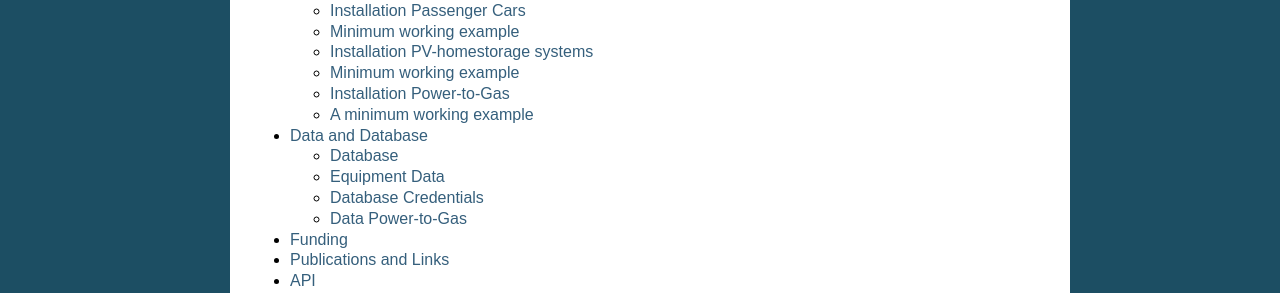
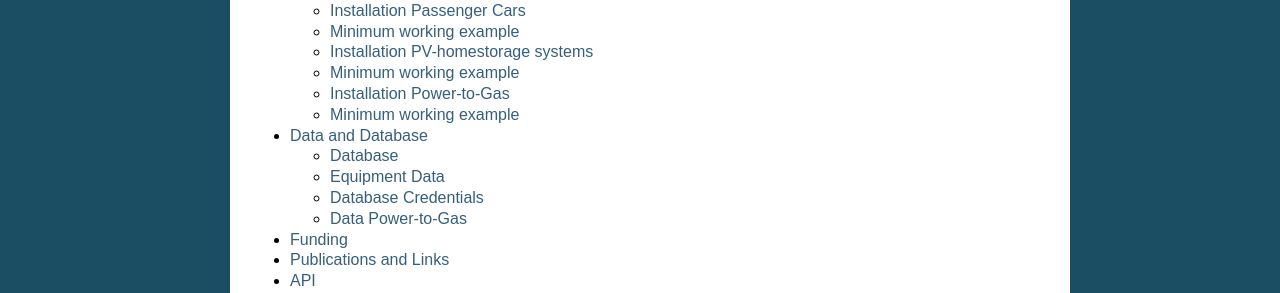
Before and after one commit to CSenkpiel/Inve2st, a Sphinx documentation site: the page built from docs/source/index.rst, in a window 1280 px wide. Shown: the part 336-629 px from the top of the page. Built offline with Sphinx 7.4.7, drawn with Linux system fonts in a browser that asks for light colours.

```diff
--- a/docs/source/quickstart.rst
+++ b/docs/source/quickstart.rst
@@ -93,7 +93,7 @@ The tool was written in python 3.7, the used packages are listed in requirements
 
 
 
-A minimum working example
+Minimum working example
 ------------------------------
 To run the model, it suffices to execute the ptg.py after the steps above. If wished, the settings can be changed in ptg.py, a picture of the settings is below, a description is in :ref:`API`.
 
```
